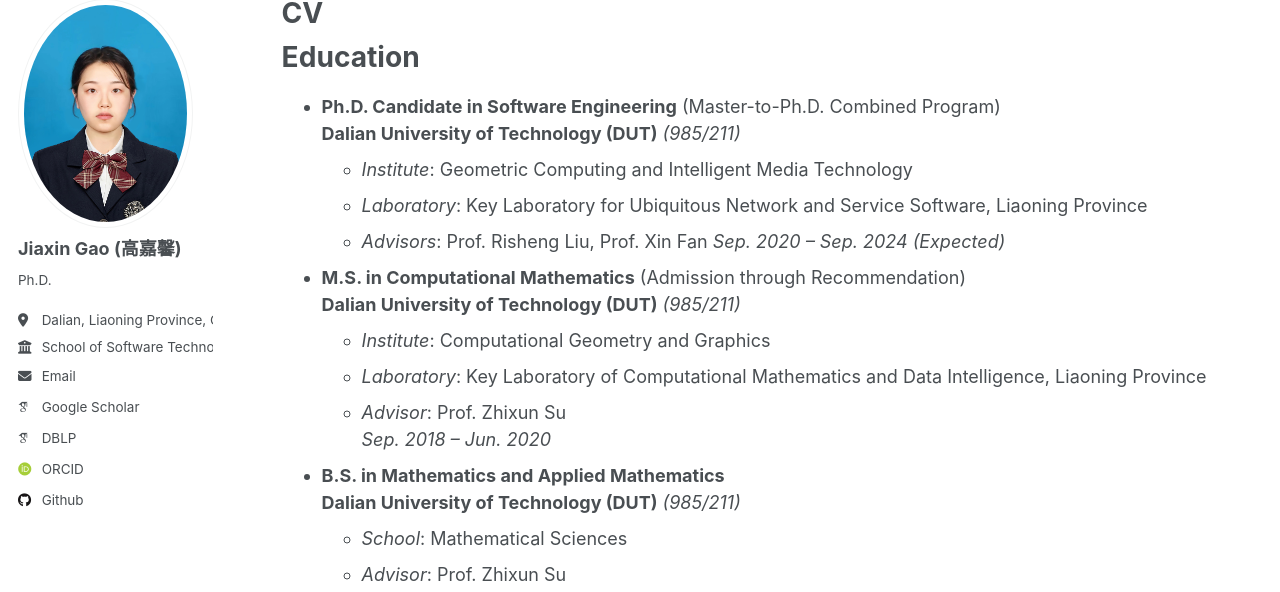
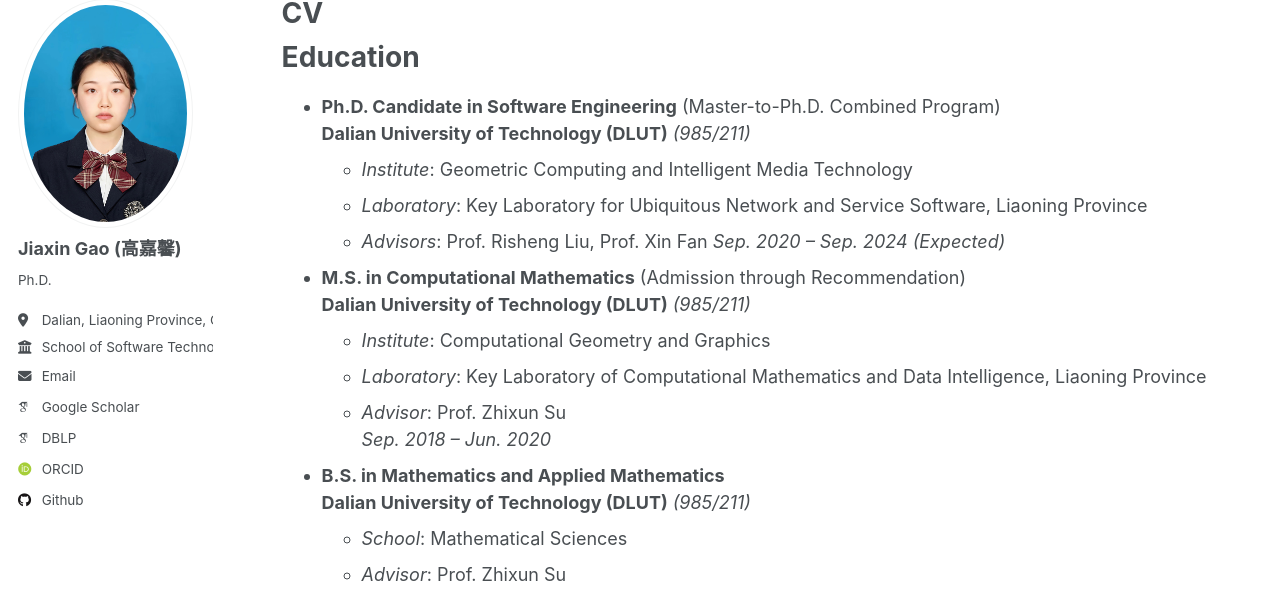
Before and after one commit to callous-youth/callous-youth.github.io, a Jekyll site: the page built from _pages/cv.md, in a window 1280 px wide and 900 px high. Shown: the part 107-699 px from the top of the window. Built offline with Jekyll 4.4.1, drawn with Linux system fonts in a browser that asks for light colours; some web fonts are replaced.

Commit message:
Update cv.md

```diff
--- a/_pages/cv.md
+++ b/_pages/cv.md
@@ -18,21 +18,21 @@ redirect_from:
 Education
 ======
 * **Ph.D. Candidate in Software Engineering** (Master-to-Ph.D. Combined Program)
-  **Dalian University of Technology (DUT)** *(985/211)*
+  **Dalian University of Technology (DLUT)** *(985/211)*
   - *Institute*: Geometric Computing and Intelligent Media Technology
   - *Laboratory*: Key Laboratory for Ubiquitous Network and Service Software, Liaoning Province
   - *Advisors*: Prof. Risheng Liu, Prof. Xin Fan
   *Sep. 2020 – Sep. 2024 (Expected)*
 
 * **M.S. in Computational Mathematics** (Admission through Recommendation)
-  **Dalian University of Technology (DUT)** *(985/211)*
+  **Dalian University of Technology (DLUT)** *(985/211)*
   - *Institute*: Computational Geometry and Graphics
   - *Laboratory*: Key Laboratory of Computational Mathematics and Data Intelligence, Liaoning Province
   - *Advisor*: Prof. Zhixun Su
   *Sep. 2018 – Jun. 2020*
 
 * **B.S. in Mathematics and Applied Mathematics**
-  **Dalian University of Technology (DUT)** *(985/211)*
+  **Dalian University of Technology (DLUT)** *(985/211)*
   - *School*: Mathematical Sciences
   - *Advisor*: Prof. Zhixun Su
   *Sep. 2014 – Jun. 2018*
```
